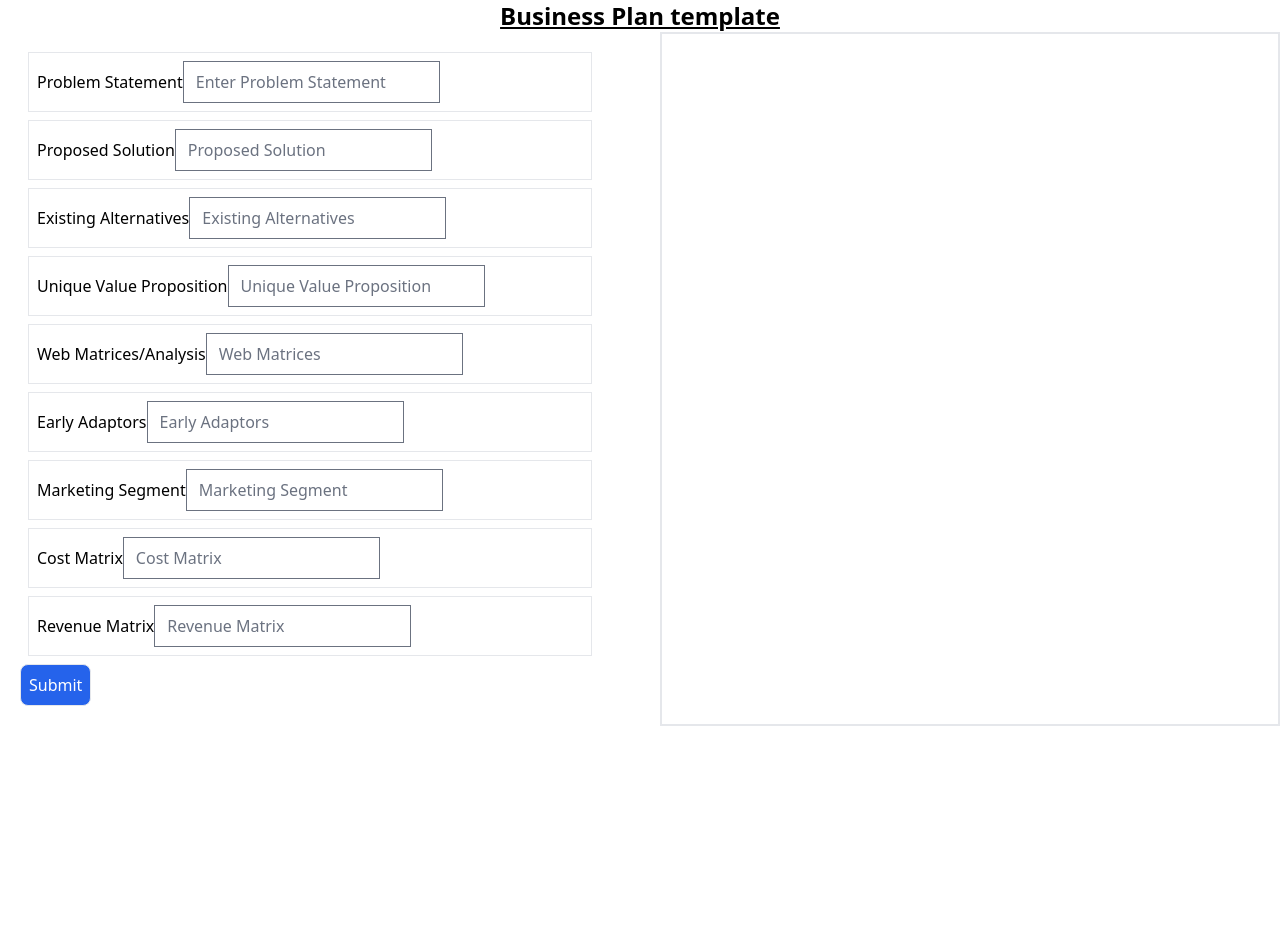
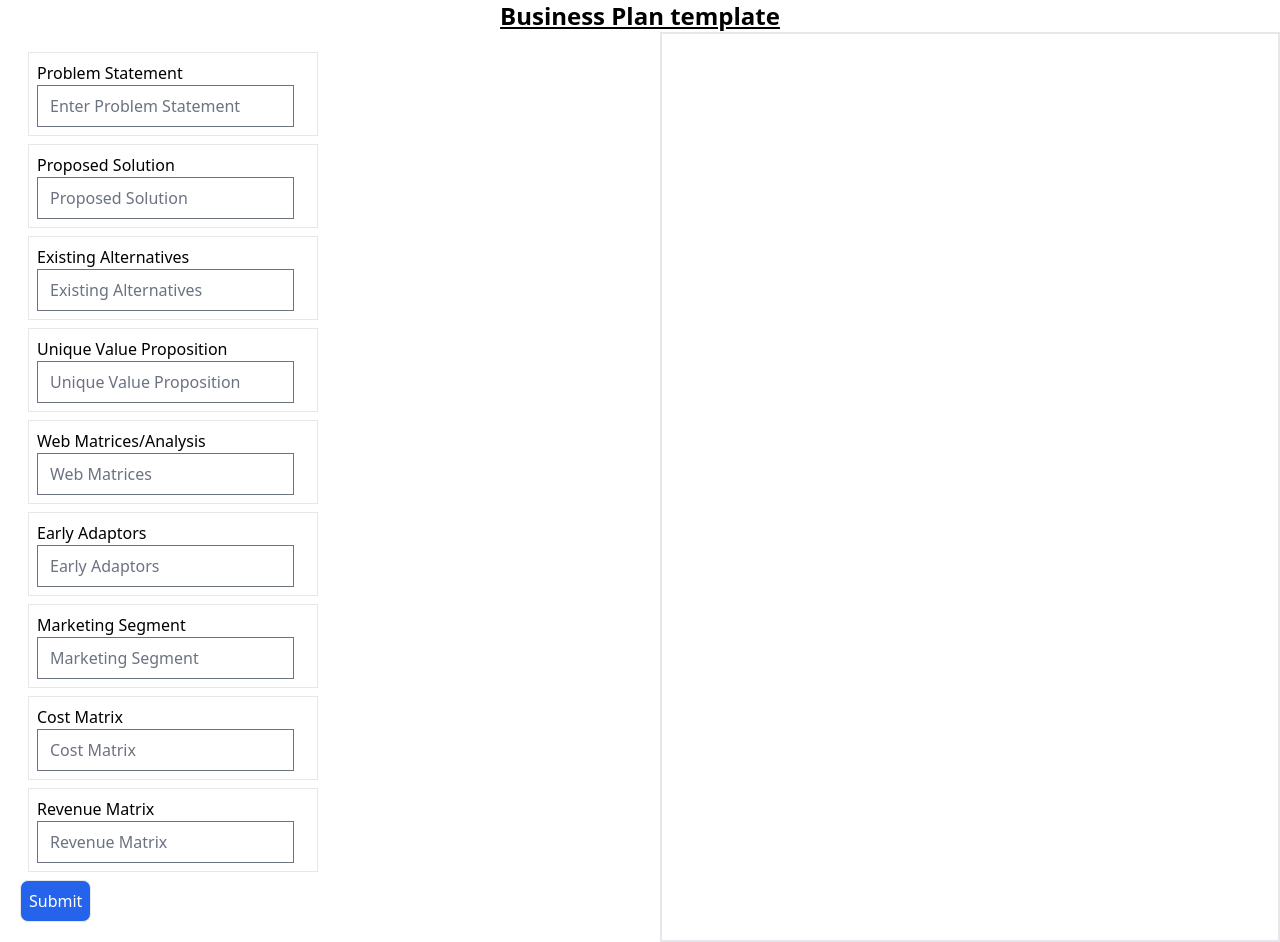
Before and after one commit to kalburgimanjunath/business-plan-template, a Next.js app: page / in a window 1280 px wide. Before the commit the page ends 800 px from the top, so only its background shows below. Built offline with nearby package versions, Linux system fonts and the light colour scheme.

Commit message:
1 file modified

```diff
--- a/styles/globals.css
+++ b/styles/globals.css
@@ -2,3 +2,8 @@
 @tailwind components;
 @tailwind utilities;
 @import url('https://fonts.googleapis.com/css?family=Open+Sans|Pinyon+Script|Rochester');
+.form-group {
+  width: 50%;
+}
+.form-group label {
+}
```
